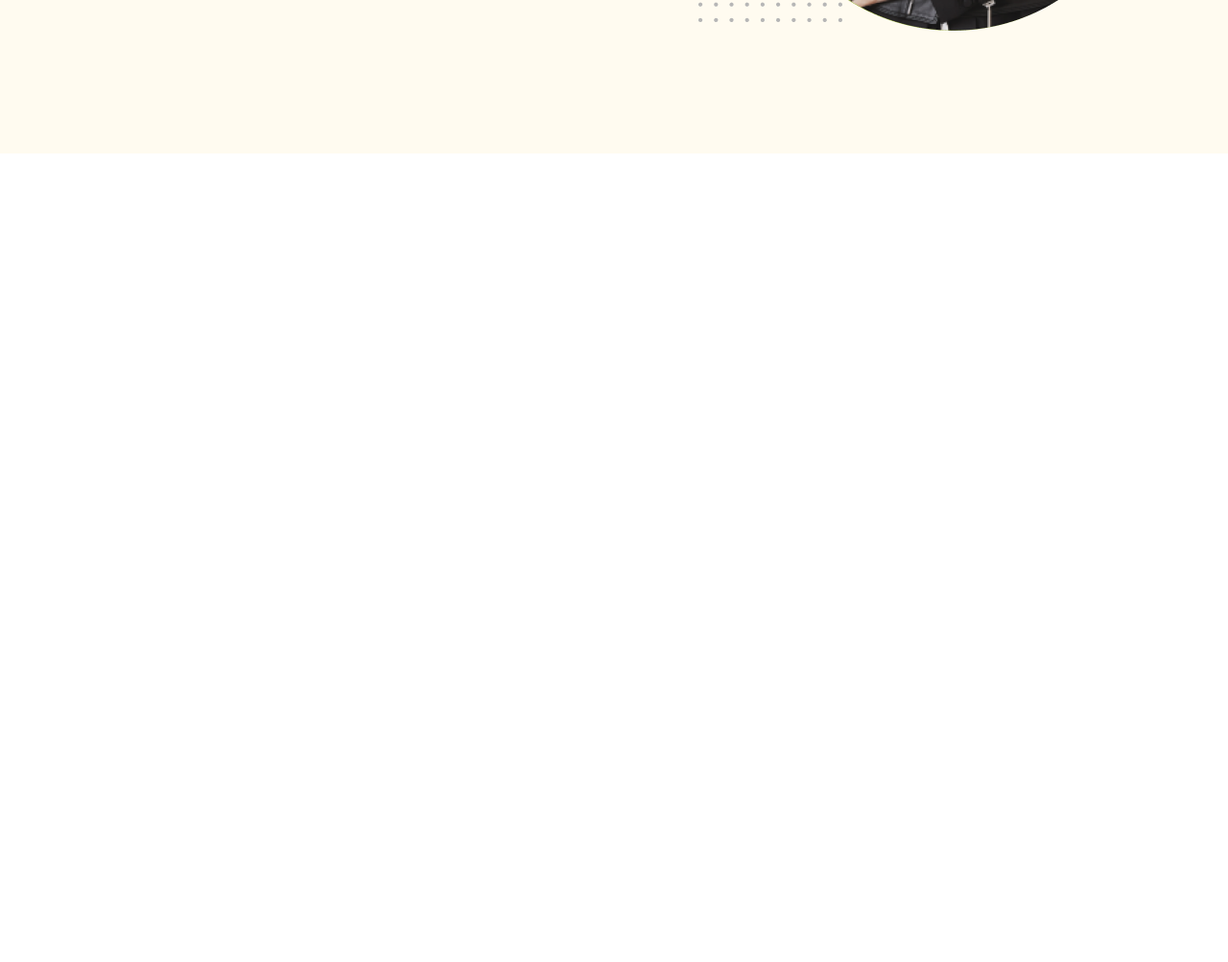
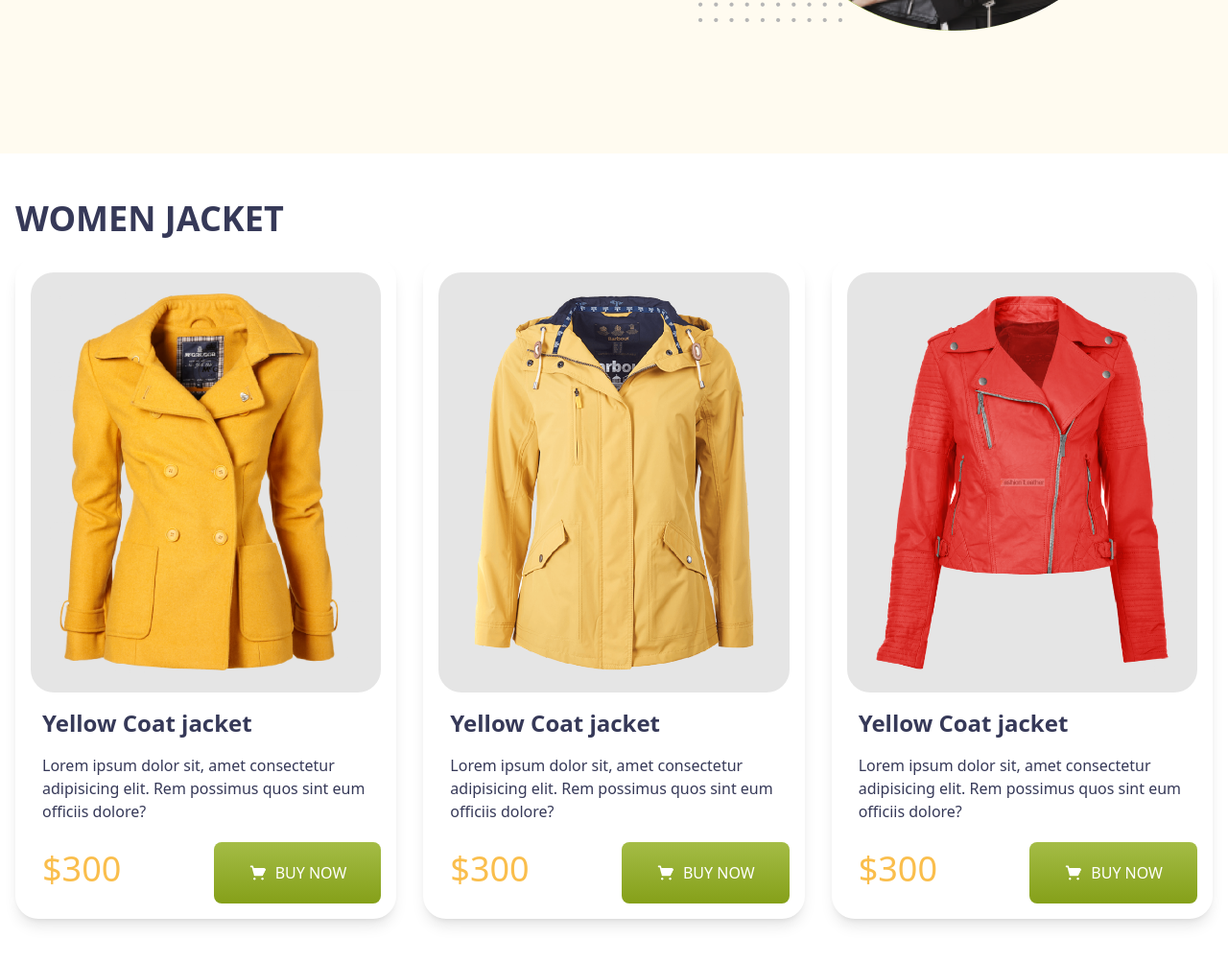
Before and after one commit to getMonirr/fashion-template, a website: page index.html in a window 1280 px wide. Shown: the part 575-1578 px from the top of the page at 96% size. Before the commit the page ends 800 px from the top, so only its background shows below. Drawn offline with Linux system fonts and the light colour scheme.

Commit message:
women jacket added

```diff
--- a/index.html
+++ b/index.html
@@ -39,5 +39,49 @@
             </div>
         </header>
         <!-- header end -->
+        <!-- main -->
+        <main>
+            <section class="women-jacket">
+                <div class="container mx-auto px-4 mb-24">
+                    <h1 class="text-4xl mt-12 mb-5 font-bold text-penguin-para uppercase ">Women jacket</h1>
+                    <div class="jackets grid grid-cols-1 md:grid-cols-2 lg:grid-cols-3 gap-6 md:gap-7">
+                        <div class="jacket shadow-lg p-4 rounded-3xl">
+                            <div class="bg-neutral-200 rounded-3xl p-5">
+                                <img src="./assets/images/jacket-1.png" alt="jacket">
+                            </div>
+                            <h2 class="font-bold text-2xl my-4 text-penguin-para pl-3">Yellow Coat jacket</h2>
+                            <p class="text-base text-penguin-para mb-3 pl-3">Lorem ipsum dolor sit, amet consectetur adipisicing elit. Rem possimus quos sint eum officiis dolore?</p>
+                            <div class="jacket-footer flex justify-between items-center">
+                                <p class="font-bolder text-penguin-color text-4xl pl-3">$300</p>
+                                <button class=" bg-gradient-to-b from-gradient-1 to-gradient-2 py-5 px-9 rounded-lg text-white font-medium uppercase flex items-center gap-2 mt-2"><img class="w-5 h-5" src="./assets/icons/shopping-cart 1.png" alt="shopping-cart"> Buy Now</button>
+                            </div>
+                        </div>
+                        <div class="jacket shadow-lg p-4 rounded-3xl">
+                            <div class="bg-neutral-200 rounded-3xl p-5">
+                                <img src="./assets/images/jacket-2.png" alt="jacket">
+                            </div>
+                            <h2 class="font-bold text-2xl my-4 text-penguin-para pl-3">Yellow Coat jacket</h2>
+                            <p class="text-base text-penguin-para mb-3 pl-3">Lorem ipsum dolor sit, amet consectetur adipisicing elit. Rem possimus quos sint eum officiis dolore?</p>
+                            <div class="jacket-footer flex justify-between items-center">
+                                <p class="font-bolder text-penguin-color text-4xl pl-3">$300</p>
+                                <button class=" bg-gradient-to-b from-gradient-1 to-gradient-2 py-5 px-9 rounded-lg text-white font-medium uppercase flex items-center gap-2 mt-2"><img class="w-5 h-5" src="./assets/icons/shopping-cart 1.png" alt="shopping-cart"> Buy Now</button>
+                            </div>
+                        </div>
+                        <div class="jacket shadow-lg p-4 rounded-3xl">
+                            <div class="bg-neutral-200 rounded-3xl p-5">
+                                <img src="./assets/images/jacket-3.png" alt="jacket">
+                            </div>
+                            <h2 class="font-bold text-2xl my-4 text-penguin-para pl-3">Yellow Coat jacket</h2>
+                            <p class="text-base text-penguin-para mb-3 pl-3">Lorem ipsum dolor sit, amet consectetur adipisicing elit. Rem possimus quos sint eum officiis dolore?</p>
+                            <div class="jacket-footer flex justify-between items-center">
+                                <p class="font-bolder text-penguin-color text-4xl pl-3">$300</p>
+                                <button class=" bg-gradient-to-b from-gradient-1 to-gradient-2 py-5 px-9 rounded-lg text-white font-medium uppercase flex items-center gap-2 mt-2"><img class="w-5 h-5" src="./assets/icons/shopping-cart 1.png" alt="shopping-cart"> Buy Now</button>
+                            </div>
+                        </div>
+
+                    </div>
+                </div>
+            </section>
+        </main>
     </body>
     </html>
```
Also changed, not shown: assets/styles/styles.css.
